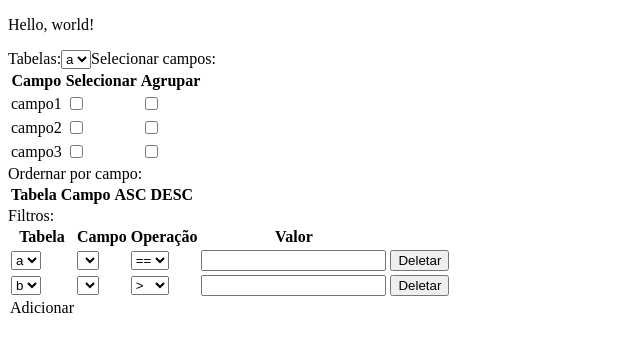
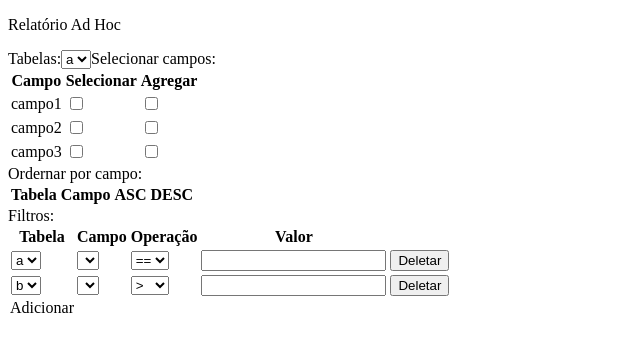
Before and after one commit to Gabriel-Toti/relatorio-ad-hoc, a Next.js app: page / in a window 1280 px wide. Shown: the top 352 px of the page, without its empty margins (0-640 px from the left). Built offline with nearby package versions, Linux system fonts and the light colour scheme.

Commit message:
ajustes basicos de estetica

```diff
--- a/domain/hello/repositories/hello.repository.ts
+++ b/domain/hello/repositories/hello.repository.ts
@@ -2,5 +2,5 @@
 
 export async function hello(/*prisma: PrismaClient*/) {
     // return prisma
-    return { message: "Hello, world!" }
+    return { message: "Relatório Ad Hoc" }
 }
--- a/pages/components/formulario.tsx
+++ b/pages/components/formulario.tsx
@@ -44,25 +44,25 @@ const SelectArray = ({
 );
 
 function SelectCampos({campos, onChangeSelect, onChangeGroup}) {
-    return (<table className={"table-form mx-5"}>
+    return (<table className={"table-form"}>
                 <thead>
                     <tr>
-                        <th className="table-form mx-5">Campo</th>
-                        <th className="table-form mx-5">Selecionar</th>
-                        <th className="table-form mx-5">Agrupar</th>
+                        <th className="table-form">Campo</th>
+                        <th className="table-form">Selecionar</th>
+                        <th className="table-form">Agregar</th>
                     </tr>
                 </thead>
                 <tbody>
                     {campos.map((campo, index) => (
                         <tr key={index}>
-                            <td className="table-form mx-5">{campo}</td>
-                            <td className="table-form mx-5">
+                            <td className="table-form">{campo}</td>
+                            <td className="table-form">
                                 <input
                                     type="checkbox"
                                     onChange={(e) => onChangeSelect(campo,e)}
                                 />
                             </td>
-                            <td className="table-form mx-5">
+                            <td className="table-form">
                                 <input
                                     type="checkbox"
                                     onChange={(e) => onChangeGroup(campo,e)}
@@ -136,7 +136,8 @@ export default function Formulario() {
     }
 
     return (
-        <form className="flex flex-col gap-4 w-1/2 m-6">
+        <div className='flex flex-col w-1/2 mx-auto items-center'>
+        <form className="flex flex-col gap-4 mx-full">
             <>
                 <label>
                     Tabelas:
@@ -167,7 +168,7 @@ export default function Formulario() {
                         <th className="table-form">Campo</th>
                         <th className="table-form">Operação</th>
                         <th className="table-form">Valor</th>
-                        <th className="table-form w-16"></th>
+                        <th className="table-form"></th>
                     </tr>
                 </thead>
                 <tbody>
@@ -229,5 +230,6 @@ export default function Formulario() {
                 </tbody>
             </table>
         </form>
+        </div>
     );
 }
--- a/pages/index.tsx
+++ b/pages/index.tsx
@@ -13,7 +13,7 @@ export default function Index() {
 
   return (
     <div>
-      <p className="text-2xl text-red-600">{data.message}</p>
+      <p className="flex text-2xl text-red-600 justify-center p-5">{data.message}</p>
       <Formulario />
     </div>
   );
```
